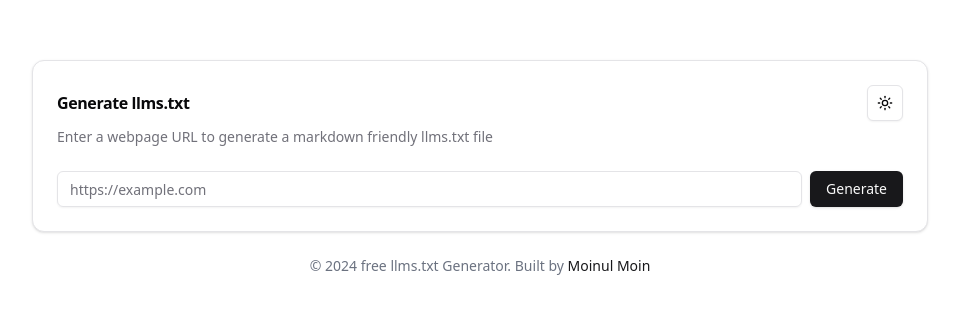
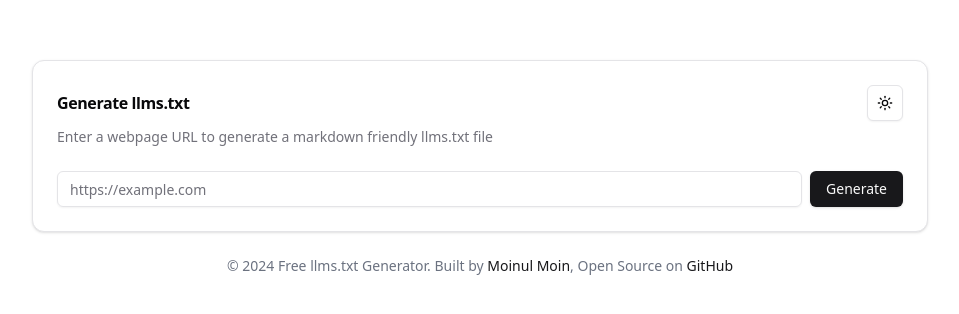
Before and after one commit to diaraujo13/free-full-llmstxt-generator-fork, a Next.js app: page / in a window 1280 px wide. Shown: the part 220-534 px from the top of the page, without its empty margins (160-1119 px from the left). Built offline with nearby package versions, Linux system fonts and the light colour scheme.

Commit message:
chore: :hammer: update readme.md

```diff
--- a/src/components/footer.tsx
+++ b/src/components/footer.tsx
@@ -1,7 +1,7 @@
 export function Footer() {
   return (
     <footer className="py-6 text-center text-sm text-gray-500">
-      <p>&copy; {new Date().getFullYear()} free llms.txt Generator. Built by <a className="text-primary" href="https://x.com/immoinulmoin" target="_blank" rel="noopener noreferrer">Moinul Moin</a></p>
+      <p>&copy; {new Date().getFullYear()} Free llms.txt Generator. Built by <a className="text-primary" href="https://x.com/immoinulmoin" target="_blank" rel="noopener noreferrer">Moinul Moin</a>, Open Source on <a className="text-primary" href="https://github.com/moinulmoin/free-llmstxt-generator" target="_blank" rel="noopener noreferrer">GitHub</a></p>
     </footer>
   )
 }
```
Also changed, not shown: 1 other file (tests, documents, lock files or other folders).
